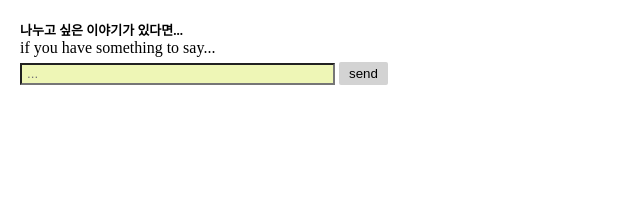
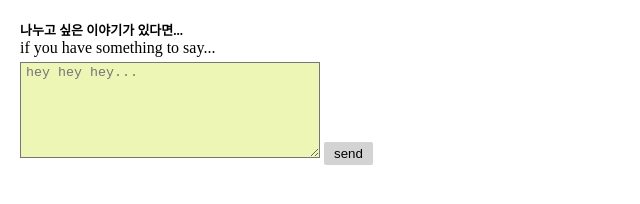
Before and after one commit to piecehaus/you, a plain HTML site: page index.html in a window 1280 px wide. Shown: the whole page, without its empty margins (0-640 px from the left). Drawn offline with Linux system fonts and the light colour scheme.

Commit message:
Add files via upload

```diff
--- a/index.html
+++ b/index.html
@@ -16,10 +16,12 @@
 <div>
 	<p class="만약">나누고 싶은 이야기가 있다면...</p>
 	<p class="if">if you have something to say...</p>
-<form action="https://script.google.com/macros/s/AKfycbyVI9McODhlnvwW7MsrdgA7bcuI59j6bQFJX2gmDYbDPdjw_VK-6QN7nQORD_T3Jnbz/exec" method="post">
-  <input type="email" name="email" placeholder="..." required>
-  <input type="submit" value="send">
-</form>
+	<form action="https://script.google.com/macros/s/AKfycbyUcUIKk597LJRurQHB3ZqQ3OI8KKE80VDsj3CeNEe4s5ysOF8E_nPXOSZ30a24KFMfwg/exec" method="post">
+	<textarea
+	name="message"
+	placeholder="hey hey hey..." required></textarea>
+	<input type="submit" value="send">
+		</form>
 </div>
 
 </body>
--- a/style.css
+++ b/style.css
@@ -33,10 +33,11 @@ input[type="submit"] {
   cursor: pointer;            /* 마우스 올리면 손가락 모양 */
 }
 
-input[type="email"] {
+textarea {
 	padding: 1.5px 5px;
 	background-color: #EEF6B6;
-	width: 315px;
+	width: 300px;
+	height: 6rem;
 }
 
 
```
